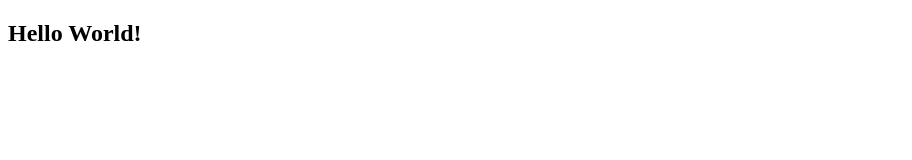
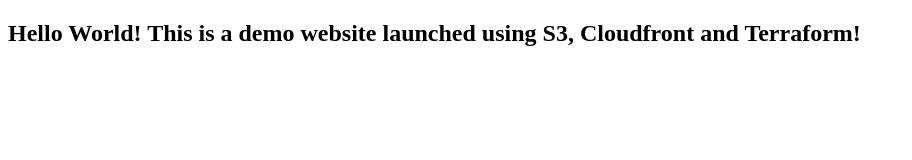
Before and after one commit to Jing99111/good_year_webpage, a plain HTML site: page index.html in a window 1280 px wide. Shown: the whole page, without its empty margins (0-912 px from the left). Drawn offline with Linux system fonts and the light colour scheme.

Commit message:
Update index.html

```diff
--- a/index.html
+++ b/index.html
@@ -2,4 +2,4 @@
 <html>
 <body>
 
-<h2>Hello World!</h2>
+<h2>Hello World! This is a demo website launched using S3, Cloudfront and Terraform!</h2>
```
